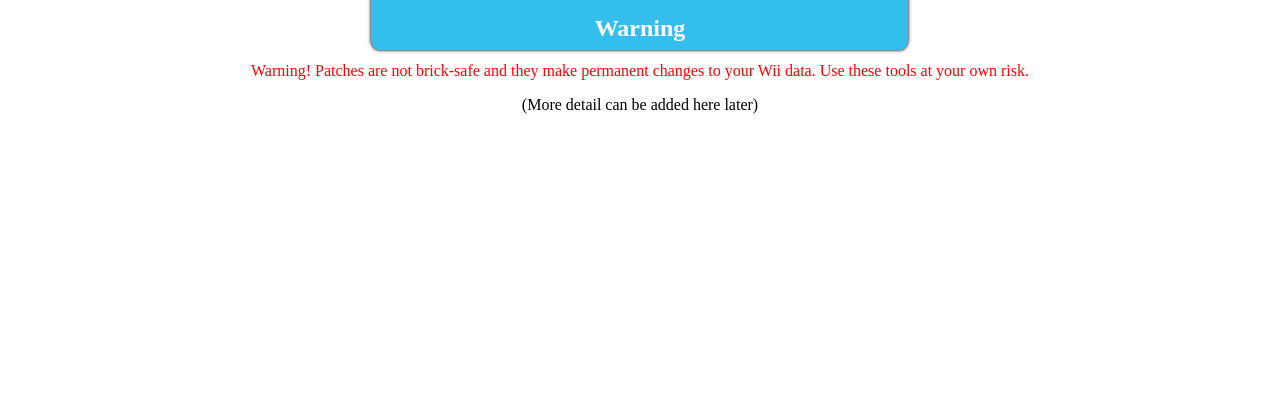
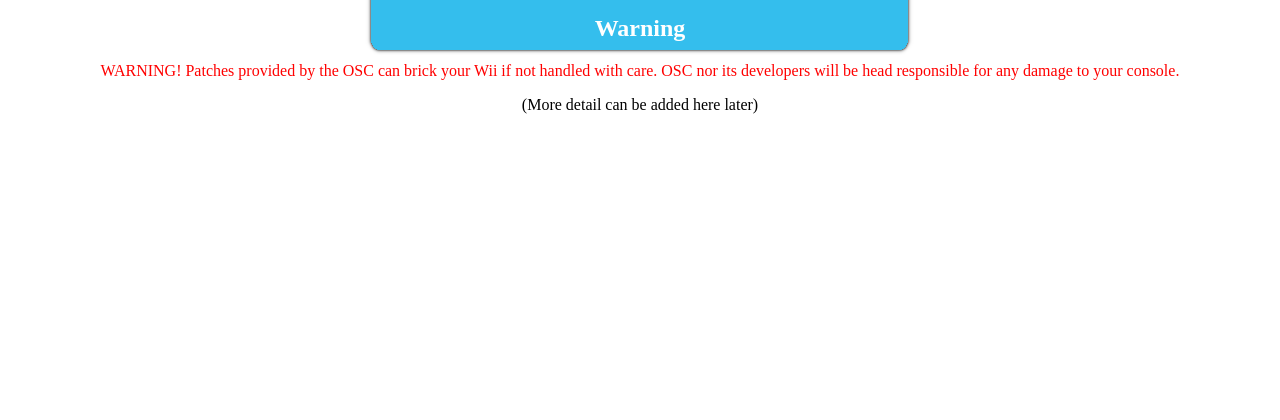
Before and after one commit to TheTechRobo/ShopChannel, a PHP site: page /patches/list_warn.php in a window 1280 px wide. Shown: the top 420 px of the page. Run offline with PHP 8.4, Linux system fonts and the light colour scheme.

Commit message:
I think this warning message is better

```diff
--- a/public_html/patches/list_warn.php
+++ b/public_html/patches/list_warn.php
@@ -15,8 +15,9 @@
 	<h2 class="warnHeader" id="fadeineffect">Warning</h2>
 
 	<!--Warning text-->
-	<p class="warning" id="fadeineffect">Warning! Patches are not brick-safe and they make
-	permanent changes to your Wii data. Use these tools at your own risk.</p>
+	<p class="warning" id="fadeineffect">WARNING! Patches provided by the OSC can
+	brick your Wii if not handled with care. OSC nor its developers will be head
+	responsible for any damage to your console.</p>
 
 	<p id="fadeineffect">(More detail can be added here later)</p>
 	<!--Footer & buttons-->
```
